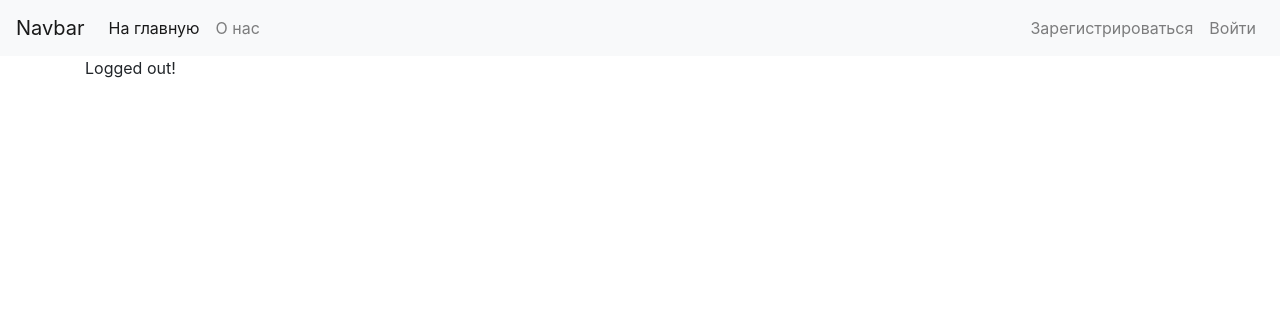
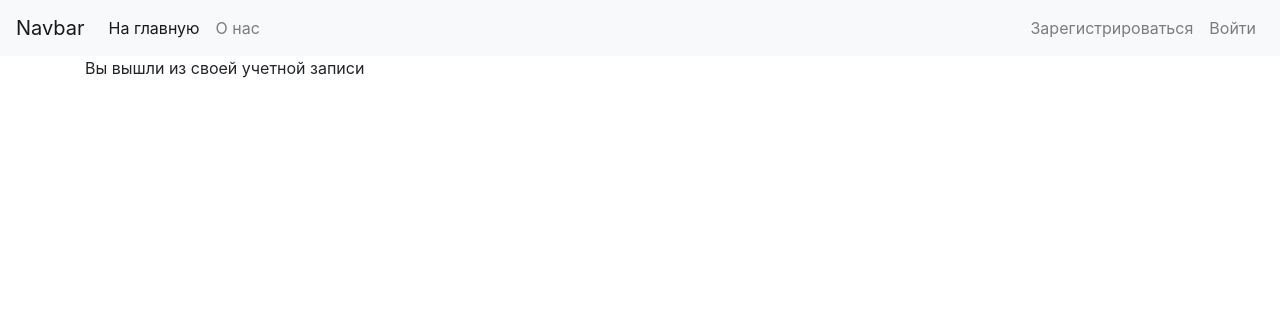
Before and after one commit to BReakMyMinD/webstudio, a Django app: page /accounts/logout/ in a window 1280 px wide. Shown: the top 316 px of the page. Run offline with Django 3.2, Linux system fonts and the light colour scheme; some libraries are stand-ins or nearby versions.

Commit message:
Update logged_out.html

```diff
--- a/templates/registration/logged_out.html
+++ b/templates/registration/logged_out.html
@@ -44,7 +44,7 @@
 </nav>
 
 <div class="container">
-    <p>Logged out!</p>
+    <p>Вы вышли из своей учетной записи</p>
 
 </div>
 
```
